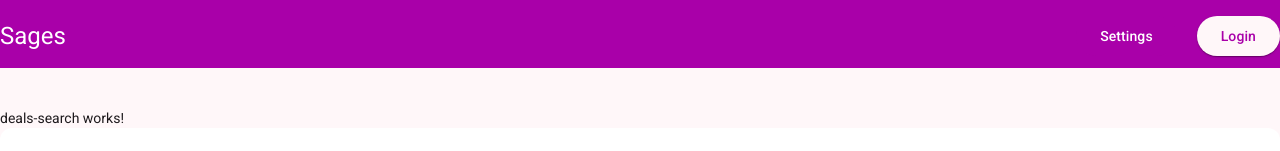
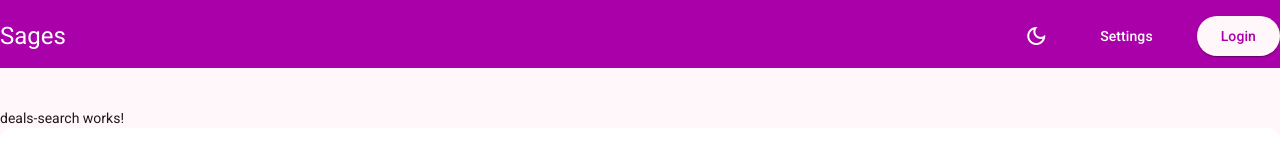
Before and after one commit to ev45ive/sages-angular-open-1026, an Angular app: page /deals in a window 1280 px wide. Shown: the top 151 px of the page. Built offline with nearby package versions, Linux system fonts and the light colour scheme.

Commit message:
Theme Service + Toggle button + color-scheme css tokens

```diff
--- a/src/app/core/layouts/app-shell/app-shell.ts
+++ b/src/app/core/layouts/app-shell/app-shell.ts
@@ -1,10 +1,11 @@
-import { Component, input } from '@angular/core';
-import { MatButton } from '@angular/material/button';
+import { Component, computed, inject, input } from '@angular/core';
+import { MatButton, MatIconButton } from '@angular/material/button';
 import { RouterOutlet } from '@angular/router';
+import { Theme } from '../../theme/theme';
 
 @Component({
   selector: 'app-shell',
-  imports: [MatButton],
+  imports: [MatButton, MatIconButton],
   styles: `
     :host {
       display: block;
@@ -24,7 +25,15 @@ import { RouterOutlet } from '@angular/router';
 
           <!-- Buttons: -->
           <div class="flex gap-5">
-
+            <button
+              mat-icon-button
+              type="button"
+              class="[--mat-icon-button-icon-color:var(--mat-sys-on-primary)]"
+              [attr.aria-label]="theme.isDark() ? 'Switch to light theme' : 'Switch to dark theme'"
+              (click)="theme.toggle()"
+            >
+              <span class="material-symbols-outlined">{{ themeIcon() }}</span>
+            </button>
             <ng-content select="[app-toolbar-action]" />
           </div>
         </div>
@@ -37,6 +46,8 @@ import { RouterOutlet } from '@angular/router';
     </div>`,
 })
 export class AppShell {
+  protected readonly theme = inject(Theme);
+  protected readonly themeIcon = computed(() => (this.theme.isDark() ? 'light_mode' : 'dark_mode'));
   title = input('');
 
   /* Configuration + if/else */
--- /dev/null
+++ b/src/app/core/theme/theme.ts
@@ -0,0 +1,21 @@
+import { DOCUMENT } from '@angular/common';
+import { Service, effect, inject, signal } from '@angular/core';
+
+@Service()
+export class Theme {
+  private readonly document = inject(DOCUMENT);
+  readonly isDark = signal(
+    this.document.defaultView?.matchMedia('(prefers-color-scheme: dark)').matches ?? false,
+  );
+
+  constructor() {
+    // Material tokens resolve light-dark() from the html color-scheme.
+    effect(() => {
+      this.document.documentElement.style.colorScheme = this.isDark() ? 'dark' : 'light';
+    });
+  }
+
+  toggle(): void {
+    this.isDark.update((dark) => !dark);
+  }
+}
--- a/src/material-theme.scss
+++ b/src/material-theme.scss
@@ -19,11 +19,13 @@ html {
   );
 }
 
+:root{
+  color-scheme: dark light;
+}
+
 body {
-  // Default the application to a light color theme. This can be changed to
-  // `dark` to enable the dark color theme, or to `light dark` to defer to the
-  // user's system settings.
-  color-scheme: light dark;
+  // Inherit the scheme from html, which the Theme service sets.
+  color-scheme: inherit;
 
   // Set a default background, font and text colors for the application using
   // Angular Material's system-level CSS variables. Learn more about these
```
Also changed, not shown: 1 other file (tests, documents, lock files or other folders).
